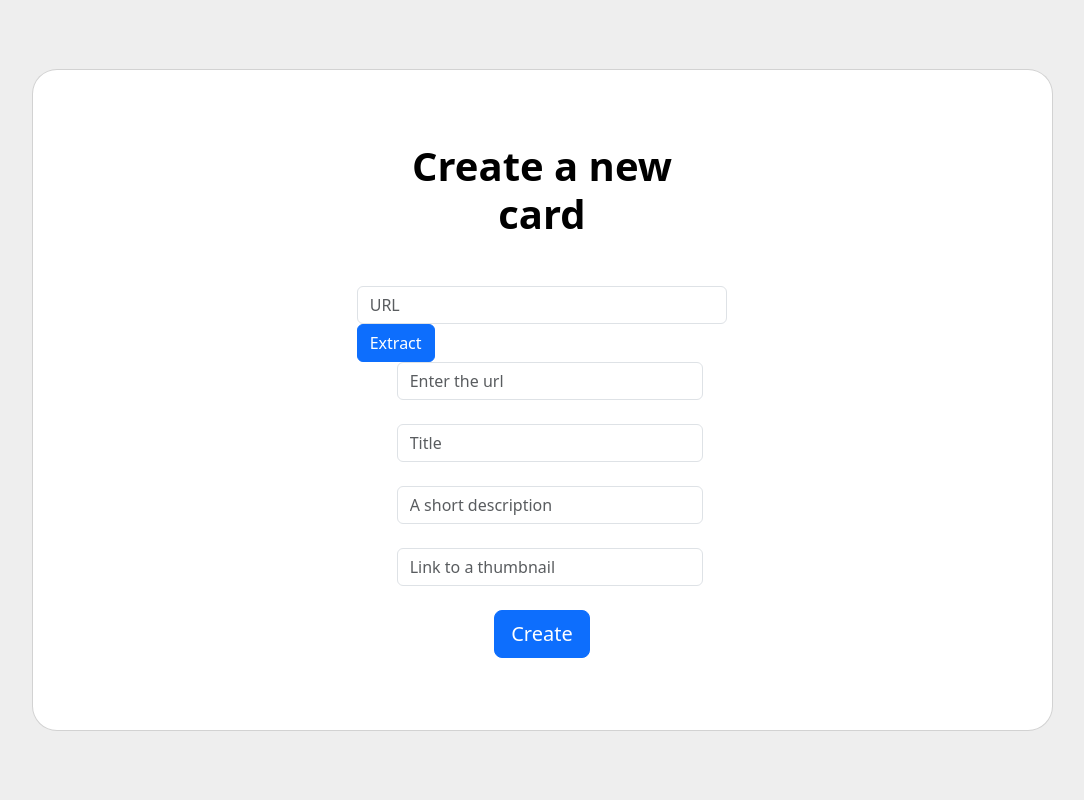
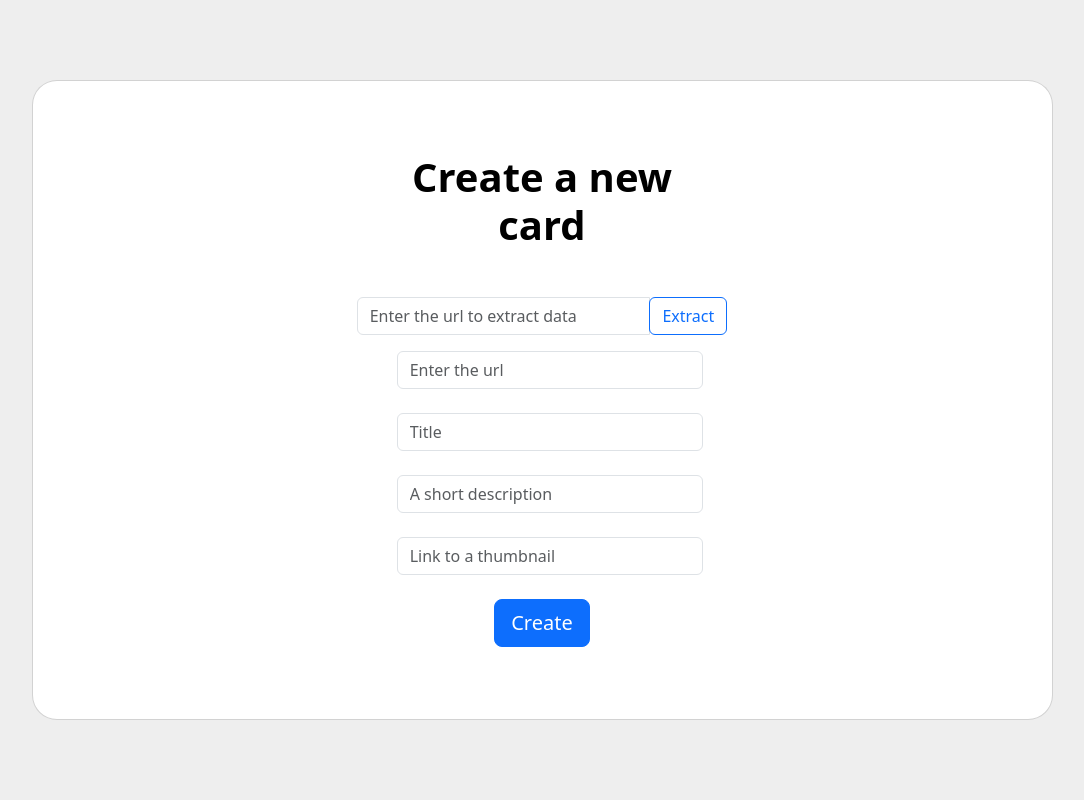
Before and after one commit to praveen-ilangovan/recommend-app, a FastAPI app: template recommend_app/ui/templates/cardForm.html in a window 1280 px wide. Shown: the part 56-856 px from the top of the page, without its empty margins (98-1182 px from the left). Run offline with FastAPI, Linux system fonts and the light colour scheme; the template is opened without the code that fills it, so the values that code supplies are empty; parts of the project's set-up code (start-up, migrations or seed data) failed here and were passed over; some libraries are stand-ins or nearby versions.

Commit message:
Changed the style of the extract button

```diff
--- a/recommend_app/ui/templates/cardForm.html
+++ b/recommend_app/ui/templates/cardForm.html
@@ -12,22 +12,26 @@
                   Create a new card
                 </p>
 
-                <form class="form-inline">
+                <div class="input-group mb-3">
                   <input
                     type="text"
+                    id="scrapURLField"
                     class="form-control"
-                    id="scrapURLField"
-                    placeholder="URL"
+                    placeholder="Enter the url to extract data"
+                    aria-label="Recipient's username"
+                    aria-describedby="basic-addon2"
                   />
+                  <div class="input-group-append">
                     <button
+                      class="btn btn-outline-primary"
                       type="button"
-                    class="btn btn-primary"
                       id="scrapURLButton"
                       onclick="scrapURLData(this)"
                     >
                       Extract
                     </button>
-                </form>
+                  </div>
+                </div>
 
                 <form class="mx-1 mx-md-4" id="createCardForm">
                   <input
```
Also changed, not shown: README.md. Lines whose indentation alone changed are shown as unchanged.
